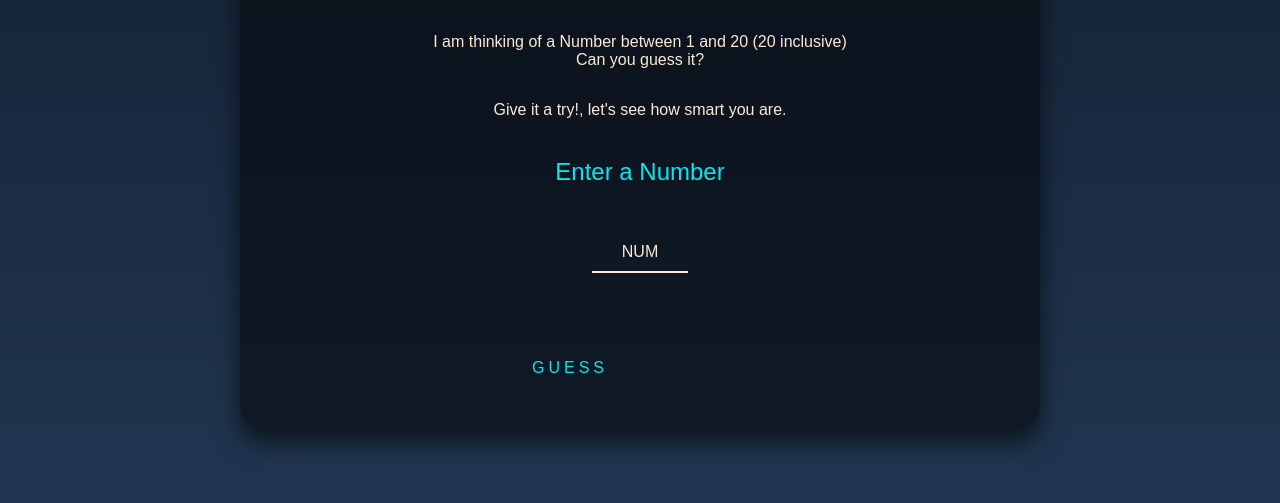
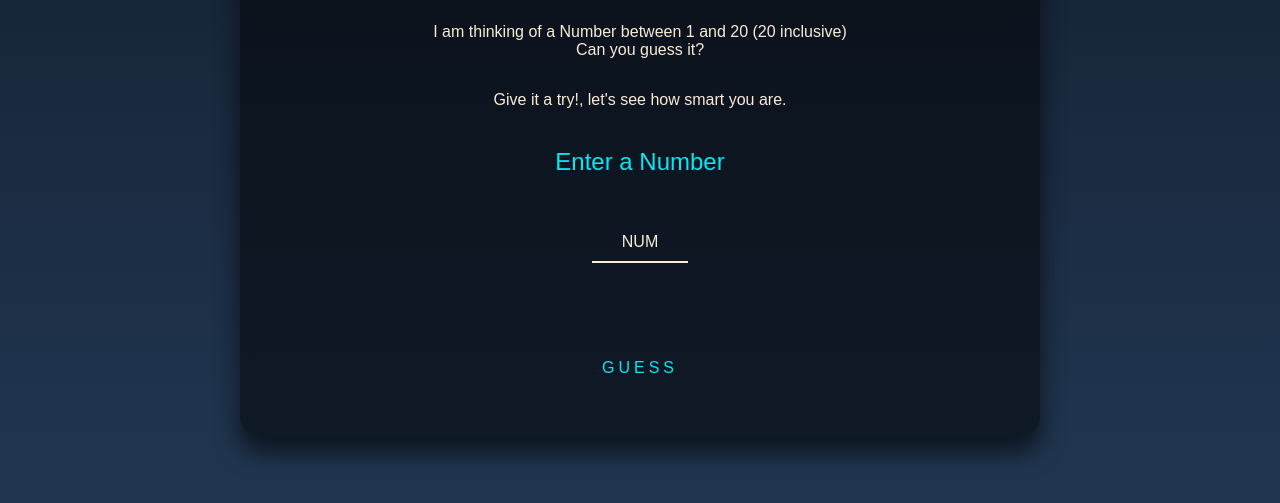
Before and after one commit to michojekunle/Guess-A-Number, a plain HTML site: page index.html in a window 1280 px wide. Shown: the part 235-738 px from the top of the page. Drawn offline with Linux system fonts and the light colour scheme.

Commit message:
made extra changes

```diff
--- a/style.css
+++ b/style.css
@@ -76,7 +76,7 @@ body{
 .container a {
     position: relative;
     display: inline-block;
-    padding: 10px 20px;
+    padding: 20px 20px;
     color: #03e9f4;
     font-size: 16px;
     text-decoration: none;
@@ -86,6 +86,7 @@ body{
     margin-top: 40px;
     letter-spacing: 4px;
     width:30%;
+    text-align: center;
 
 }
 
```
